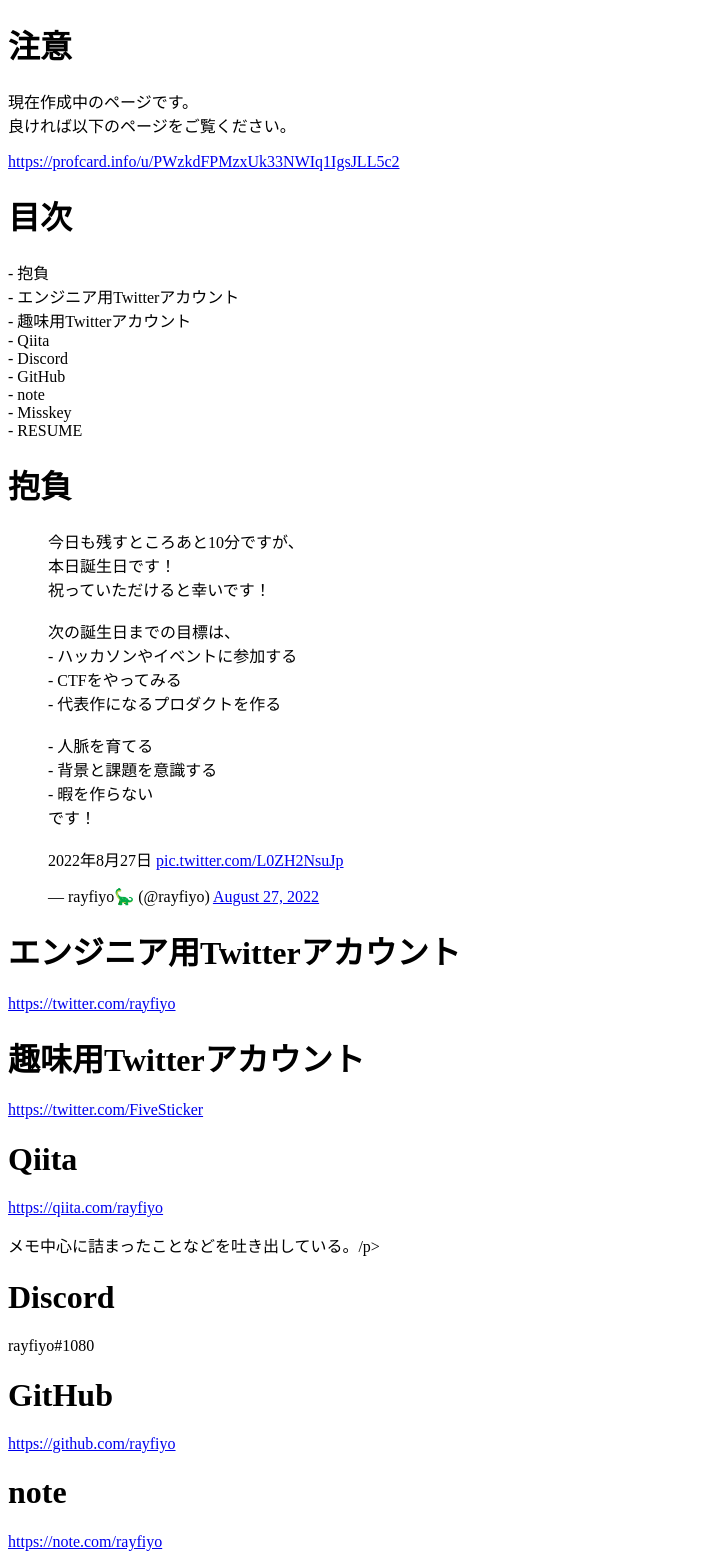
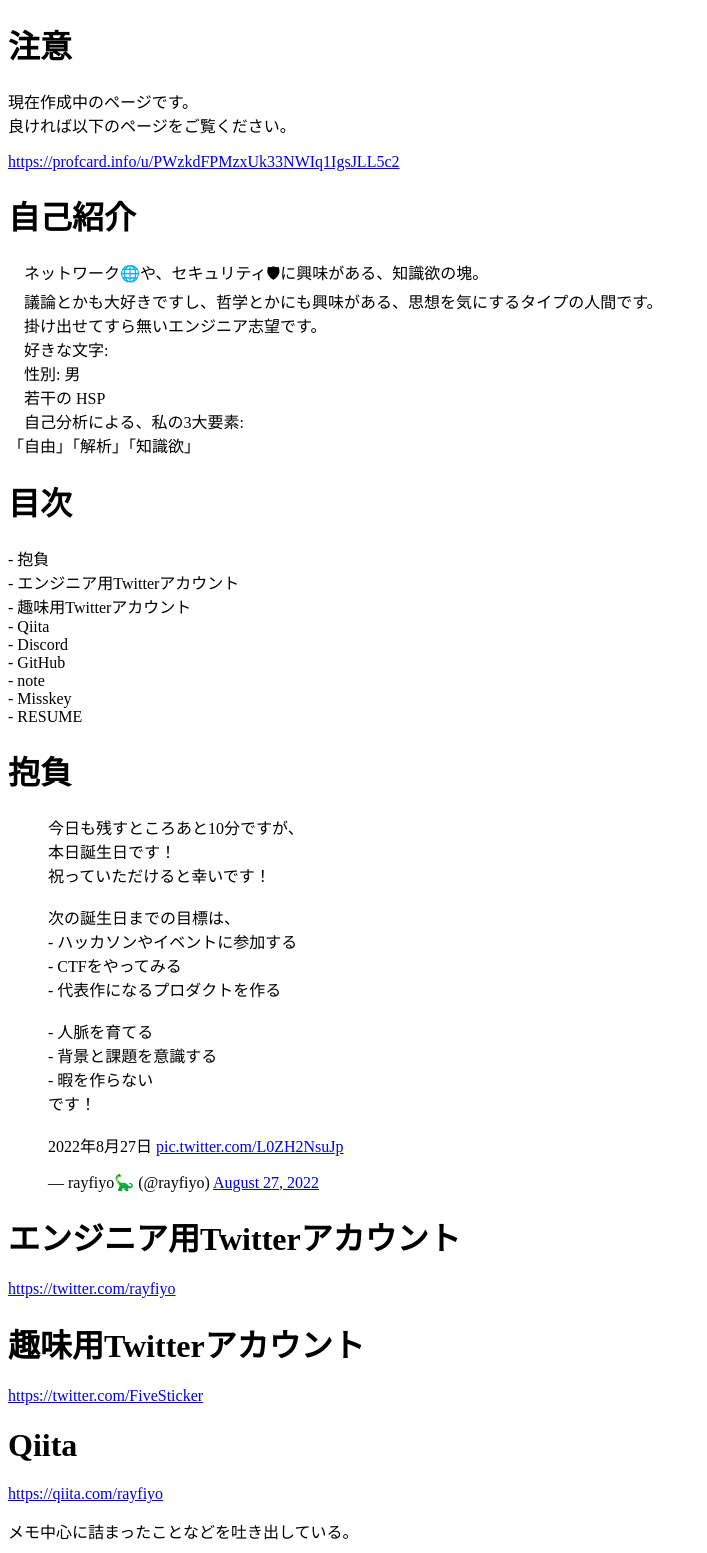
Before and after one commit to rayfiyo/AboutMe, a plain HTML site: page index.html in a window 1280 px wide. Shown: the top 1553 px of the page, without its empty margins (0-707 px from the left). Drawn offline with Linux system fonts and the light colour scheme.

Commit message:
自己紹介追加-2022年12月10日

```diff
--- a/index.html
+++ b/index.html
@@ -8,6 +8,18 @@
         <h1>注意</h1>
         <p>現在作成中のページです。<br>良ければ以下のページをご覧ください。</p>
     <a href="https://profcard.info/u/PWzkdFPMzxUk33NWIq1IgsJLL5c2"> https://profcard.info/u/PWzkdFPMzxUk33NWIq1IgsJLL5c2 </a>
+
+        <h1>自己紹介</h1>
+        <p>
+        　ネットワーク🌐や、セキュリティ🛡に興味がある、知識欲の塊。<br>
+　議論とかも大好きですし、哲学とかにも興味がある、思想を気にするタイプの人間です。<br>
+　掛け出せてすら無いエンジニア志望です。<br>
+　好きな文字: 𫠝<br>
+　性別: 男<br>
+　若干の HSP<br>
+　自己分析による、私の3大要素:<br>
+「自由」「解析」「知識欲」
+        </p>
 
         <h1>目次</h1>
         <p>
@@ -34,7 +46,7 @@
 
         <h1>Qiita</h1>
         <a href="https://qiita.com/rayfiyo"> https://qiita.com/rayfiyo </a>
-        <p>メモ中心に詰まったことなどを吐き出している。/p>
+        <p>メモ中心に詰まったことなどを吐き出している。</p>
 
         <h1>Discord</h1>
         <p>rayfiyo#1080</p>
```
